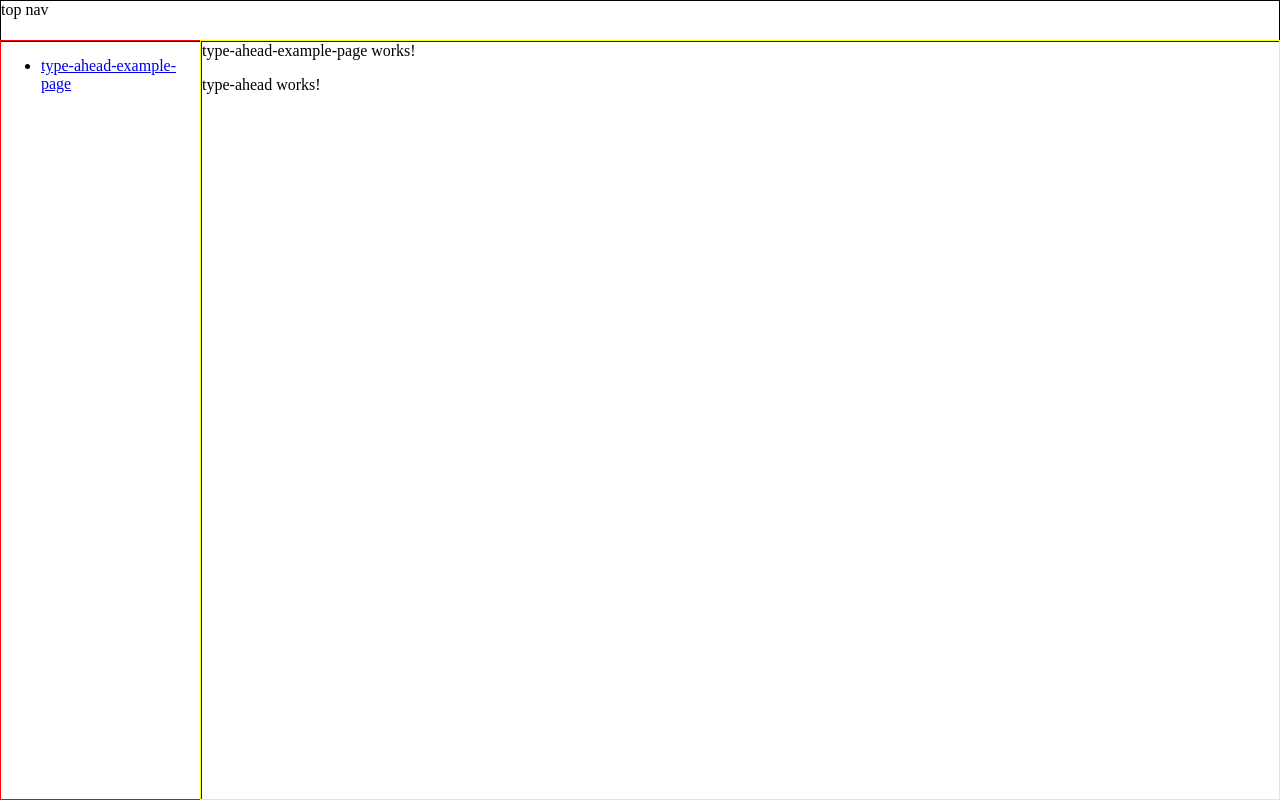
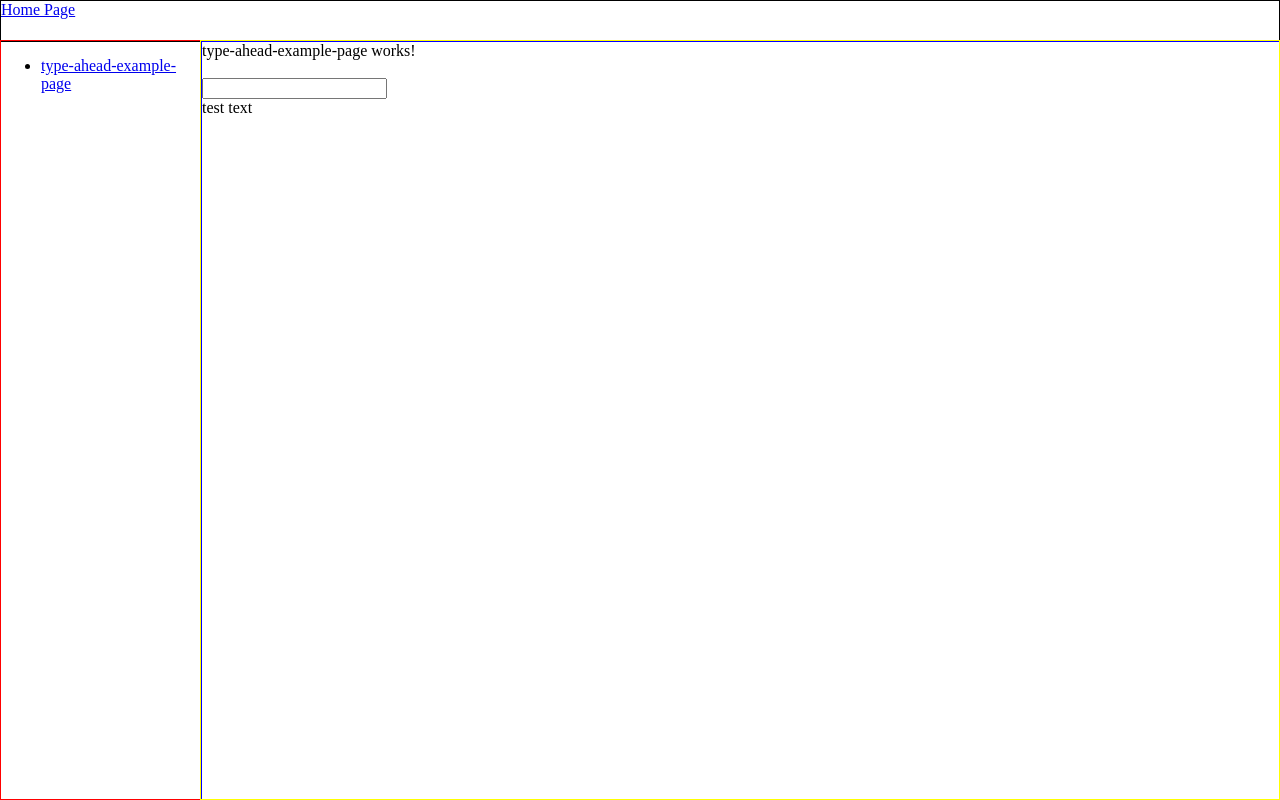
Before and after one commit to hasan1985/my-ng-components, an Angular app: page /my-component-lists/app-type-ahead-example-page in a window 1280 px wide. Built offline with nearby package versions, Linux system fonts and the light colour scheme.

Commit message:
type ahead is done

```diff
--- a/src/app/entry-components/my-component-lists/my-component-lists.component.html
+++ b/src/app/entry-components/my-component-lists/my-component-lists.component.html
@@ -1,9 +1,13 @@
-<div class="top-nav">top nav</div>
+<div class="top-nav">
+  <a routerLink="">Home Page</a>
+</div>
+
 <div class="left-nav">
   <ul>
     <li><a routerLink="app-type-ahead-example-page">type-ahead-example-page</a></li>
   </ul>
 </div>
+
 <div class="right-panel">
   <router-outlet></router-outlet>
 </div>
--- a/src/app/my-components/type-ahead/type-ahead.component.html
+++ b/src/app/my-components/type-ahead/type-ahead.component.html
@@ -1 +1,7 @@
-<p>type-ahead works!</p>
+<div class="dropdownElement">
+    <input (keyup)="onKey($event)" (focus)="onFocus()" (focusout)="onFocusOut()">
+    <br>
+    <div class="dropdownMenu" *ngIf="showDropdown && filteredList!.length > 0">
+        <div *ngFor="let word of filteredList">{{word}}</div>
+    </div>
+</div>
--- a/src/app/my-components/type-ahead/type-ahead.component.scss
+++ b/src/app/my-components/type-ahead/type-ahead.component.scss
@@ -0,0 +1,13 @@
+.dropdownElement {
+    position: relative;
+    display: inline-block;
+}
+
+.dropdownMenu {
+    position: absolute;
+    display: inline-block;
+    border: 1px solid black;
+    width: 100%;
+    background: white;
+    z-index: 100;
+}
--- a/src/app/my-components/type-ahead/type-ahead.component.ts
+++ b/src/app/my-components/type-ahead/type-ahead.component.ts
@@ -1,4 +1,4 @@
-import { Component, OnInit } from '@angular/core';
+import { Component, OnInit, Input } from '@angular/core';
 
 @Component({
     selector: 'app-type-ahead',
@@ -7,9 +7,34 @@ import { Component, OnInit } from '@angular/core';
 })
 export class TypeAheadComponent implements OnInit {
 
+    @Input() wordList: string[];
+
     constructor() { }
 
     ngOnInit(): void {
     }
 
+    public value: string = "";
+    public filteredList = [];
+    public showDropdown = false;
+
+    public onKey(event: any): void {
+        this.value = event.target.value;
+        this.filteredList = [];
+        for (let w of this.wordList) {
+            if (w.substr(0, this.value.length) === this.value) {
+                this.filteredList.push(w);
             }
+        }
+    }
+
+    public onFocus(): void {
+        this.filteredList = this.wordList;
+        this.showDropdown = true;
+    }
+
+    public onFocusOut(): void {
+        this.showDropdown = false;
+    }
+
+}
--- a/src/app/page-components/type-ahead-example-page/type-ahead-example-page.component.html
+++ b/src/app/page-components/type-ahead-example-page/type-ahead-example-page.component.html
@@ -1,4 +1,6 @@
 <div class="full-page">
-    type-ahead-example-page works!
-    <app-type-ahead></app-type-ahead>
+    type-ahead-example-page works! <br><br>
+    <app-type-ahead [wordList]="wordList"></app-type-ahead>
+
+    <div>test text</div>
 </div>
--- a/src/app/page-components/type-ahead-example-page/type-ahead-example-page.component.ts
+++ b/src/app/page-components/type-ahead-example-page/type-ahead-example-page.component.ts
@@ -9,6 +9,8 @@ export class TypeAheadExamplePageComponent implements OnInit {
 
   constructor() { }
 
+  public readonly wordList = ["aab", "aaaab", "aac"];
+
   ngOnInit(): void {
   }
 
```
Also changed, not shown: Angular_ToDos.txt (added), 1 other file (tests, documents, lock files or other folders). Lines whose indentation alone changed are shown as unchanged.
